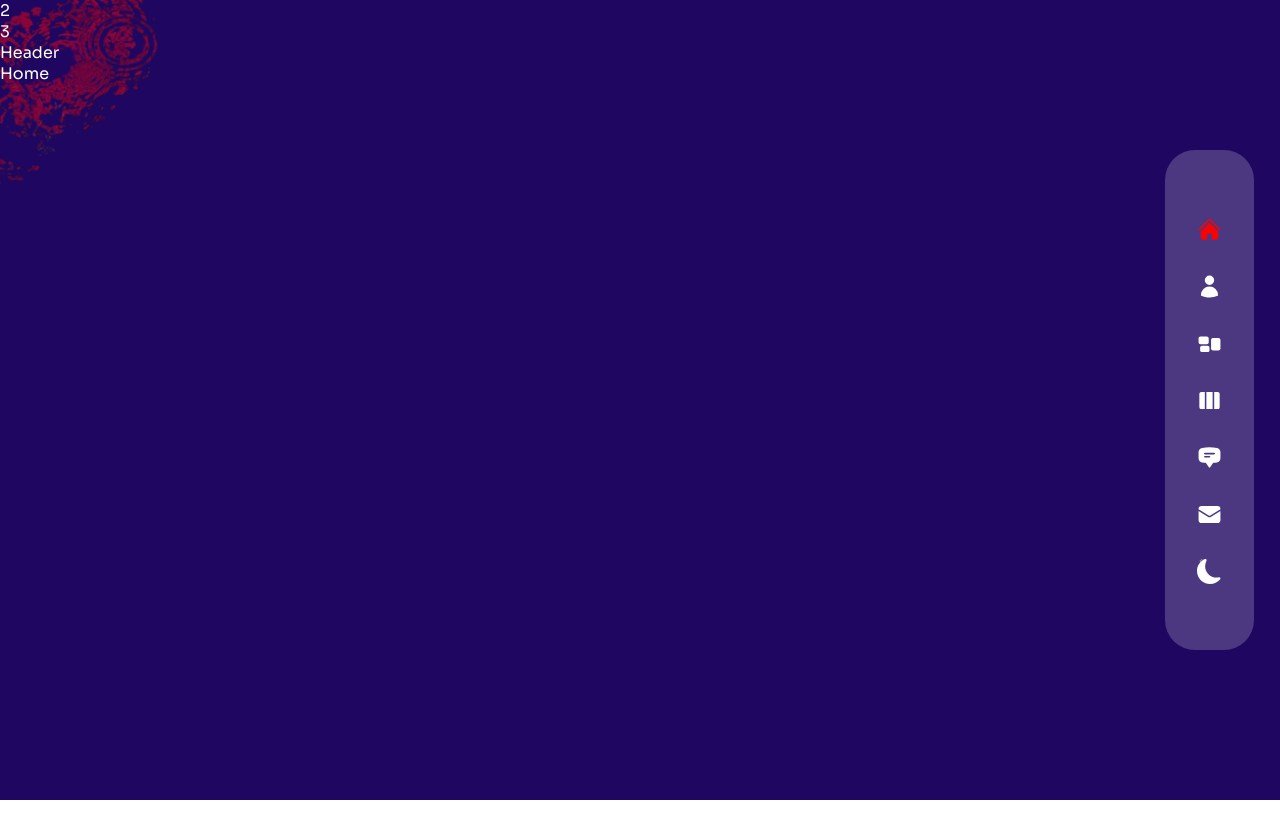
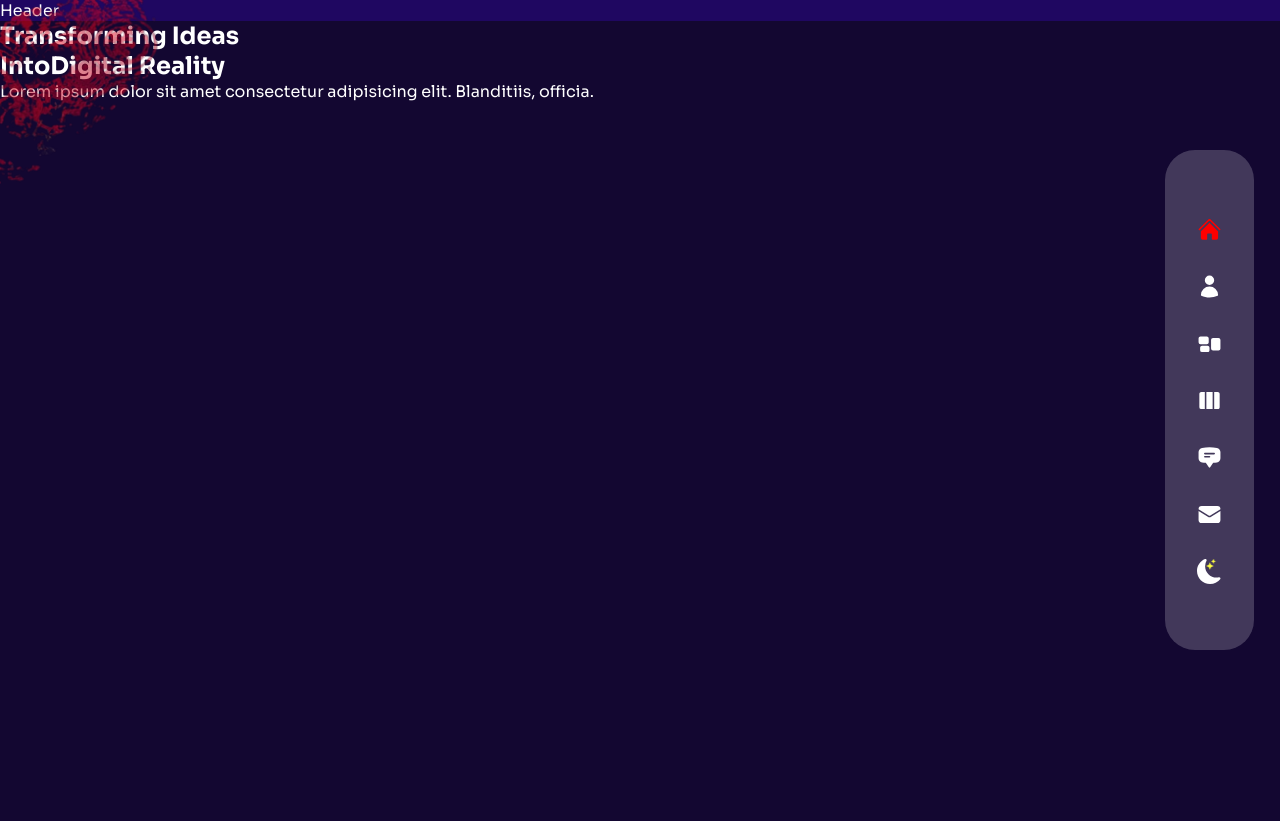
Before and after one commit to sloik89/myPortfolio, a React (Vite) app: page / in a window 1280 px wide. Before the commit the page ends 800 px from the top, so only its background shows below. Built offline with nearby package versions, Linux system fonts and the light colour scheme.

Commit message:
fixing animation behave

```diff
--- a/src/components/Layouts.jsx
+++ b/src/components/Layouts.jsx
@@ -14,8 +14,9 @@ const Layouts = () => {
           <motion.div key={location.pathname}>
             <Transition />
             <App />
-            <Outlet />
           </motion.div>
+          {/* Outlet behind motion div otherwise you see route before animation */}
+          <Outlet />
         </AnimatePresence>
       </div>
     </>
--- a/src/components/Nav.jsx
+++ b/src/components/Nav.jsx
@@ -1,4 +1,4 @@
-import React, { useState, useEffect } from "react";
+import React, { useState, useEffect, useLayoutEffect } from "react";
 import { Link } from "react-router-dom";
 import nav from "../utilis/nav";
 import Wrapper from "../wrappers/Nav";
@@ -14,7 +14,7 @@ const Nav = () => {
     if (isDisabled) {
       interval = setTimeout(() => {
         setIsDisabled(false);
-      }, 800);
+      }, 900);
     }
     return () => {
       clearInterval(interval);
--- a/src/components/Transition.jsx
+++ b/src/components/Transition.jsx
@@ -1,5 +1,6 @@
 import React from "react";
 import { animate, motion } from "framer-motion";
+import Wrapper from "../wrappers/Transition";
 const transitionVariants = {
   initial: {
     x: "100%",
@@ -16,20 +17,32 @@ const transitionVariants = {
 };
 const Transition = () => {
   return (
-    <>
+    <Wrapper>
       <motion.div
         className="motion-1"
         variants={transitionVariants}
         initial="initial"
         animate="animate"
         exit="exit"
-        transition={{ delay: 0.1, duration: 0.4, ease: "easeInOut" }}
-      >
-        1
-      </motion.div>
-      <div>2</div>
-      <div>3</div>
-    </>
+        transition={{ delay: 0, duration: 0.6, ease: "easeInOut" }}
+      ></motion.div>
+      <motion.div
+        className="motion-2"
+        variants={transitionVariants}
+        initial="initial"
+        animate="animate"
+        exit="exit"
+        transition={{ delay: 0.4, duration: 0.6, ease: "easeInOut" }}
+      ></motion.div>
+      <motion.div
+        className="motion-3"
+        variants={transitionVariants}
+        initial="initial"
+        animate="animate"
+        exit="exit"
+        transition={{ delay: 0.6, duration: 0.6, ease: "easeInOut" }}
+      ></motion.div>
+    </Wrapper>
   );
 };
 
--- a/src/index.css
+++ b/src/index.css
@@ -6,9 +6,13 @@
 }
 :root {
   --bgc-clr: #1f0761;
+  --bgc-clr-home: #130731;
   --txt-clr: #fff;
   --big-screen: 900px;
   --nav-bg: rgba(255, 255, 255, 0.2);
+  --transition-1-clr: #1b084e;
+  --transition-2-clr: #16083d;
+  --transition-3-clr: #0f0629;
 }
 body {
   font-family: "Sora", sans-serif;
@@ -46,7 +50,7 @@ button {
   left: 0;
   z-index: 0;
   opacity: 0.5;
-  z-index: -1;
+  z-index: 1;
 }
 /* animation stars */
 .stars {
@@ -82,13 +86,3 @@ button {
 }
 
 /* motion */
-.motion-1 {
-  position: fixed;
-
-  background-color: red;
-
-  top: 0;
-  bottom: 0;
-
-  right: 100%;
-}
--- a/src/page/Home.jsx
+++ b/src/page/Home.jsx
@@ -1,7 +1,23 @@
 import React from "react";
-
+import Wrapper from "../wrappers/Home";
 const Home = () => {
-  return <div>Home</div>;
+  return (
+    <Wrapper className="">
+      <div>
+        <div className="text-center">
+          <h1 className="main-title">
+            Transforming Ideas <br />
+            Into
+            <span className="text-accent">Digital Reality</span>
+          </h1>
+          <p className="main-desc">
+            Lorem ipsum dolor sit amet consectetur adipisicing elit. Blanditiis,
+            officia.
+          </p>
+        </div>
+      </div>
+    </Wrapper>
+  );
 };
 
 export default Home;
--- /dev/null
+++ b/src/wrappers/Home.jsx
@@ -0,0 +1,7 @@
+import styled from "styled-components";
+const Wrapper = styled.section`
+  background-color: var(--bgc-clr-home);
+  z-index: -1;
+  min-height: 100vh;
+`;
+export default Wrapper;
--- a/src/wrappers/Nav.jsx
+++ b/src/wrappers/Nav.jsx
@@ -8,6 +8,7 @@ const Wrapper = styled.nav`
   width: 100%;
   bottom: 0;
   left: 0;
+  z-index: 4;
   padding: 1rem 2rem;
   .text-accent {
     color: red;
--- /dev/null
+++ b/src/wrappers/Transition.jsx
@@ -0,0 +1,28 @@
+import { styled } from "styled-components";
+const Wrapper = styled.div`
+  .motion-1 {
+    position: fixed;
+    background-color: var(--transition-1-clr);
+    top: 0;
+    bottom: 0;
+    right: 100%;
+    z-index: 3;
+  }
+  .motion-2 {
+    position: fixed;
+    top: 0;
+    bottom: 0;
+    right: 100%;
+    background-color: var(--transition-2-clr);
+    z-index: 2;
+  }
+  .motion-3 {
+    z-index: 1;
+    position: fixed;
+    top: 0;
+    bottom: 0;
+    right: 100%;
+    background-color: var(--transition-3-clr);
+  }
+`;
+export default Wrapper;
```
